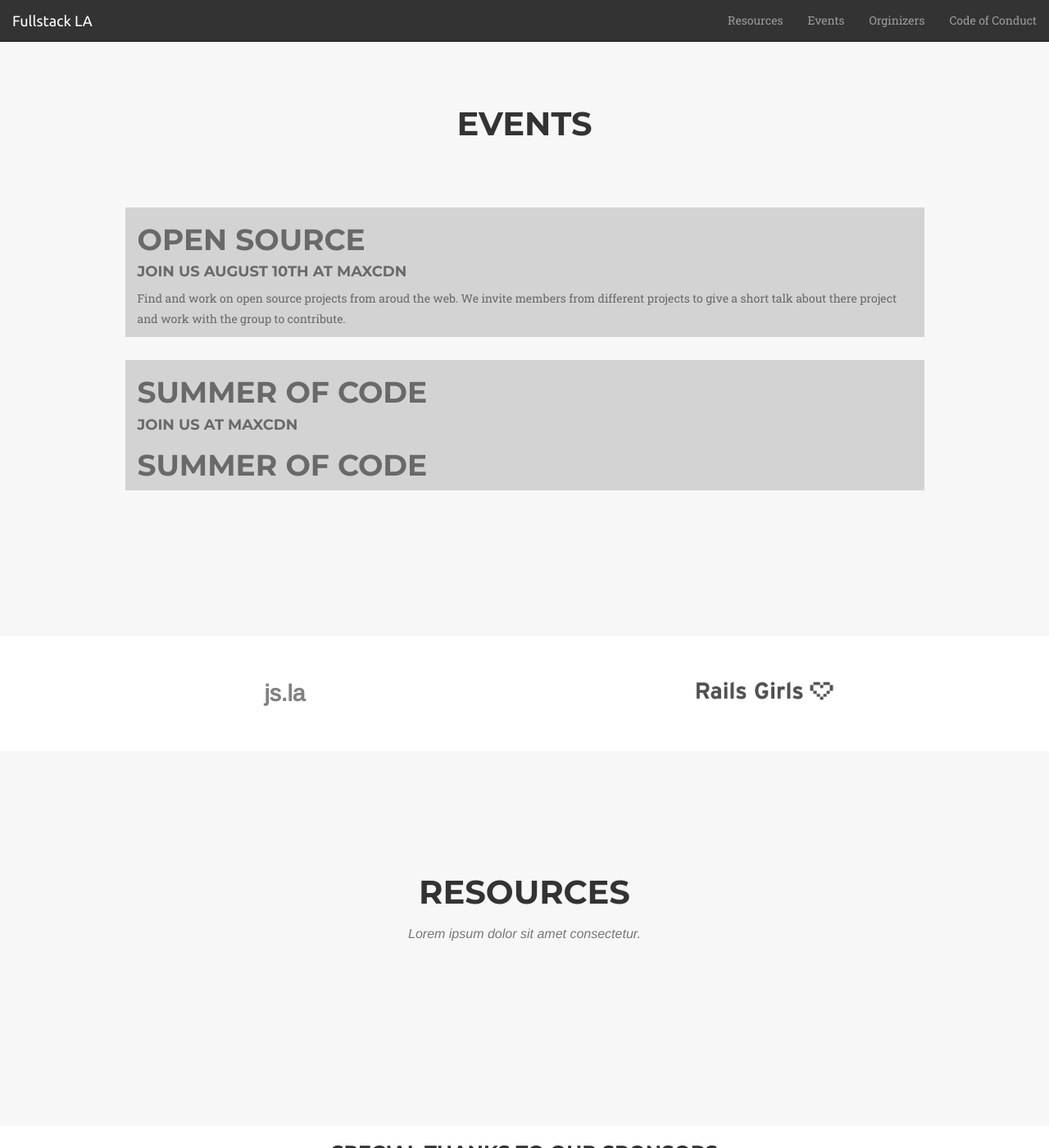
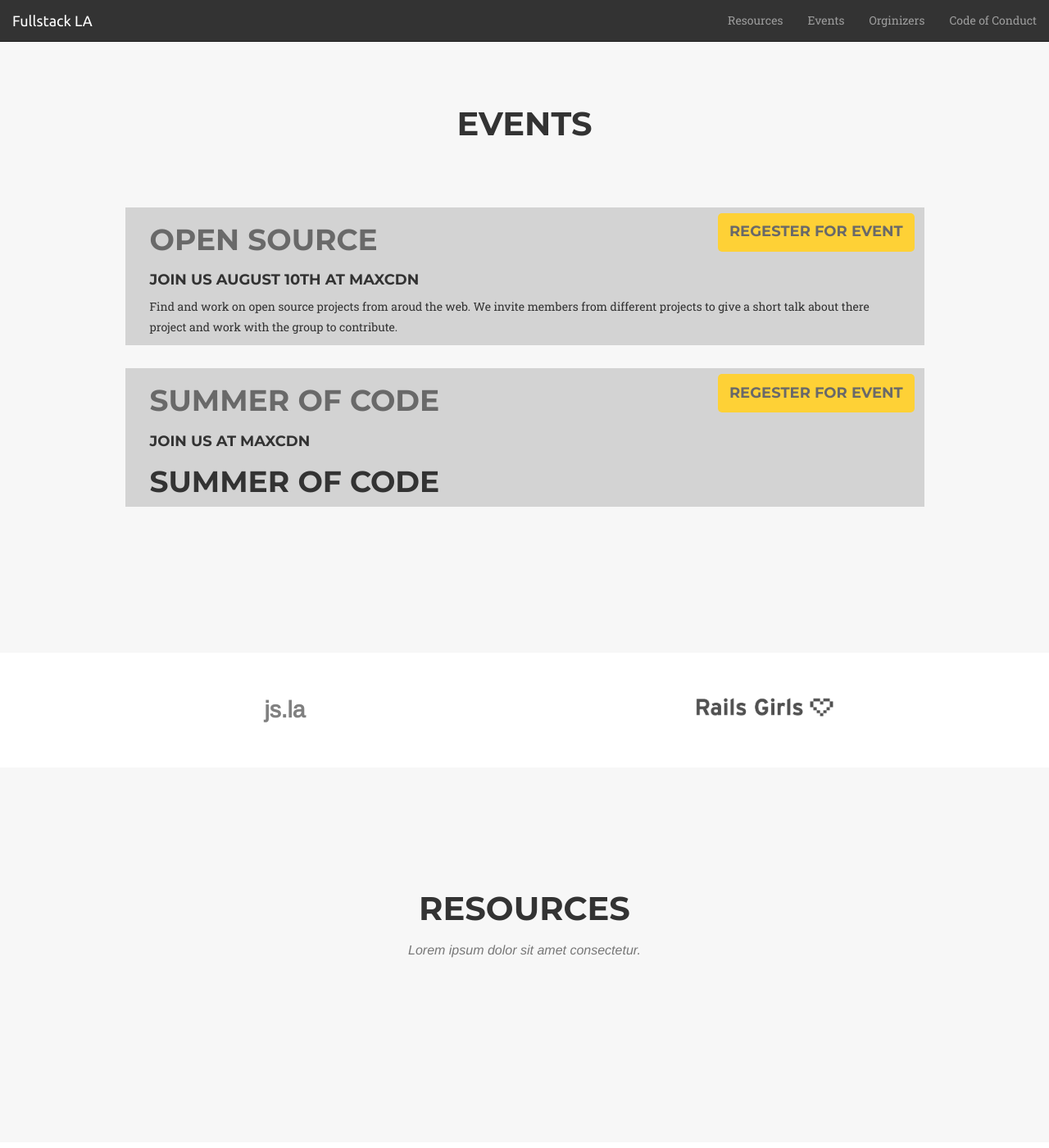
Before and after one commit to fullstackla/fullstackla.github.io, a Jekyll site: the page built from index.html, in a window 1280 px wide and 1400 px high, scrolled down 779 px. Shown: the whole window at 82% size. Built offline with Jekyll 4.4.1, drawn with Linux system fonts in a browser that asks for light colours; some web fonts are replaced.

Commit message:
Add styling to event block on home page.

```diff
--- a/_includes/events.html
+++ b/_includes/events.html
@@ -8,11 +8,25 @@
     <div class="row">
       {% for event in site.events %}
       <div class="col-lg-10 col-lg-offset-1 event">
+        <div class="col-lg-6">
           <a href={{event.url}}>
-          <h1>{{ event.title }}</h1>
-          <h4>Join us {{ event.event-date }} at {{ event.location }} </h4>
-          {{ event.content }}
+            <h1>{{ event.title }}</h1>
           </a>
+        </div>
+        <div class="col-lg-6">
+          <a class="pull-right bg-primary rsvp" href="{{event.rsvp}}">
+            <h4>Regester for event</h4>
+          </a>
+        </div>
+        <div class="col-lg-12">
+        <h4>
+          Join us {{ event.event-date }}
+          {% if event.location != nil %}
+            at {{ event.location }}
+          {% endif %}
+        </h4>
+          {{ event.excerpt }}
+        </div>
       </div>
       {% endfor %}
     </div>
--- a/_sass/events.scss
+++ b/_sass/events.scss
@@ -16,3 +16,9 @@
     color: black;
   }
 }
+
+.rsvp {
+  border-radius: 5px;
+  margin: .5em -1.3em .0em .0em;
+  padding: .25em 1em .25em 1em;
+}
```
